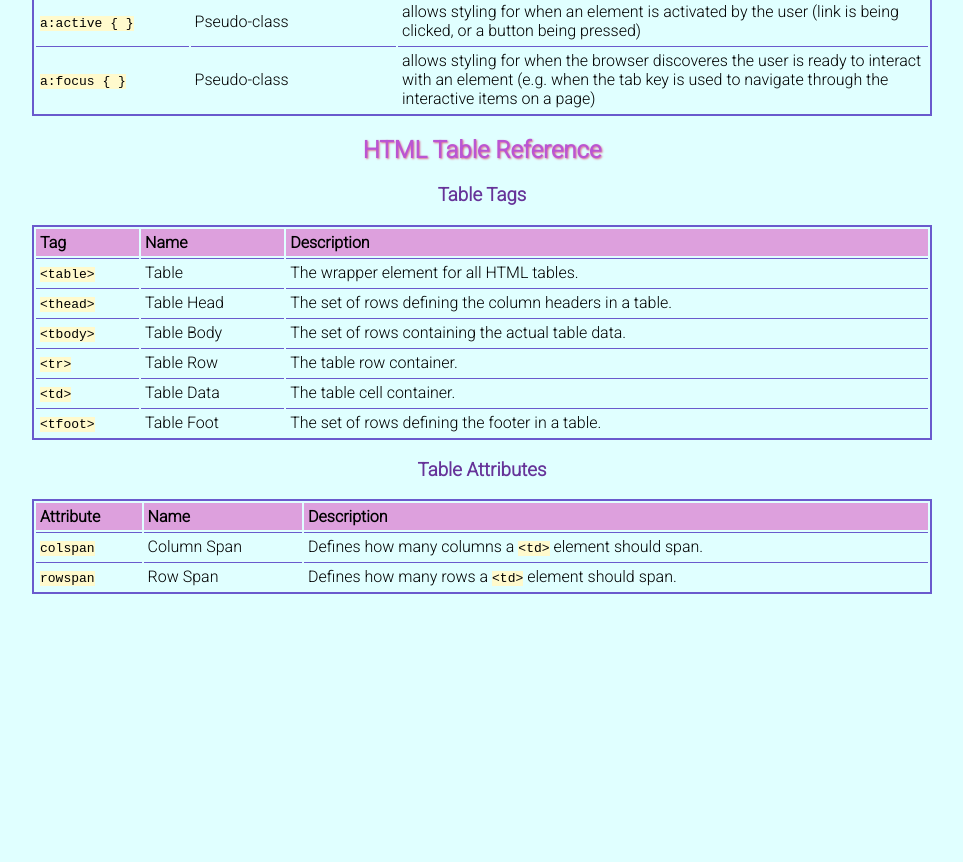
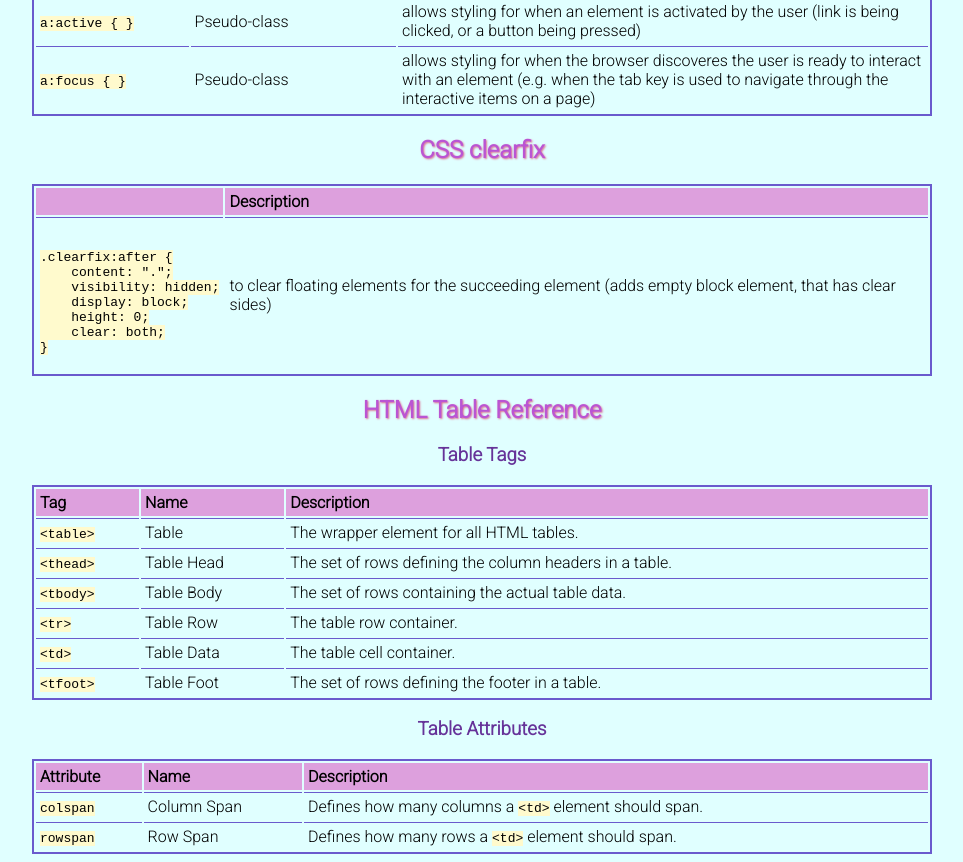
Before and after one commit to Mxx1029/basic-cheatsheet, a plain HTML site: page index.html in a window 1280 px wide. Shown: the part 1521-2383 px from the top of the page, without its empty margins (158-1121 px from the left). Before the commit the page ends 2123 px from the top, so only its background shows below. Drawn offline with Linux system fonts and the light colour scheme.

Commit message:
Add CSS clearfix

```diff
--- a/index.html
+++ b/index.html
@@ -185,6 +185,29 @@
                 </tr>
             </tbody>
         </table>
+        <h2>CSS clearfix</h2>
+        <table>
+            <thead>
+                <tr>
+                    <th scope="col"></th>
+                    <th scope="col">Description</th>
+                </tr>
+            </thead>
+            <tbody>
+                <tr>
+                    <td><pre><span class="tag">
+.clearfix:after {
+    content: ".";
+    visibility: hidden;
+    display: block;
+    height: 0;
+    clear: both;
+}</span></pre>
+                    </td>
+                    <td>to clear floating elements for the succeeding element (adds empty block element, that has clear sides)</td>
+                </tr>
+            </tbody>
+        </table>
         <h2>HTML Table Reference</h2>
         <h3 class="combine">Table Tags</h3>
         <table>
```
